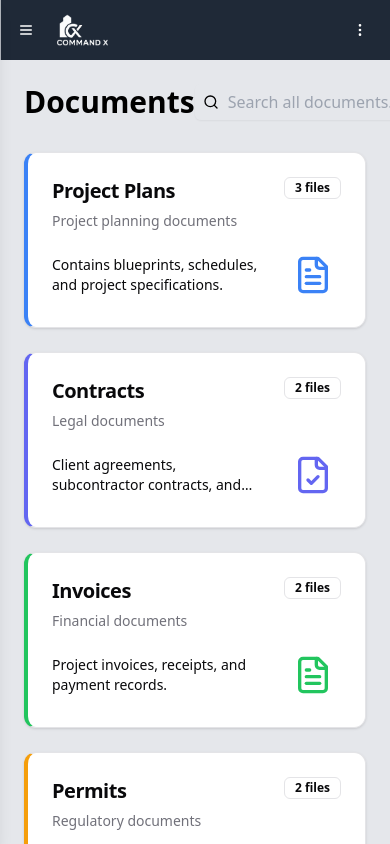
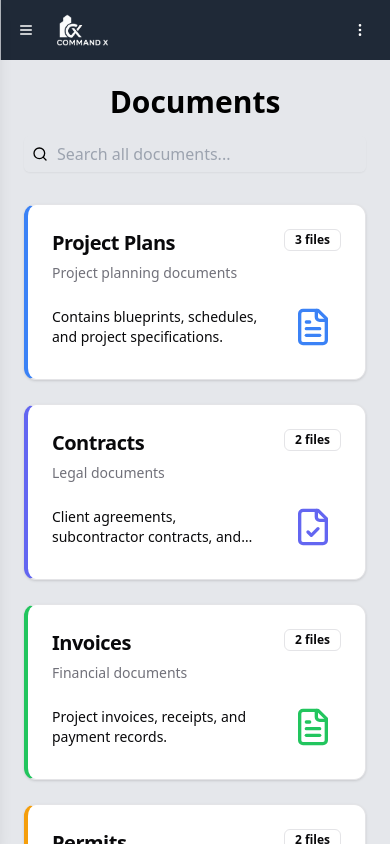
Before and after one commit to Smoothestguy/command-x, a React (Vite) app in the folder ubuntu/command-x-frontend/: page /documents in a window 390 px wide. Built offline with nearby package versions, Linux system fonts and the light colour scheme; sample sign-in values are in the browser's storage.

Commit message:
Center Documents page title at the top and optimize search box for mobile

```diff
--- a/ubuntu/command-x-frontend/src/pages/DocumentsPage.tsx
+++ b/ubuntu/command-x-frontend/src/pages/DocumentsPage.tsx
@@ -957,13 +957,14 @@ const DocumentsPage: React.FC = () => {
 
   return (
     <div className="p-4 md:p-8 max-w-7xl mx-auto">
-      <div className="flex justify-between items-center mb-8">
-        <h1 className="text-3xl font-bold">Documents</h1>
-        <div className="relative">
+      {/* Mobile-optimized header with centered title */}
+      <div className="flex flex-col mb-8">
+        <h1 className="text-3xl font-bold text-center mb-4">Documents</h1>
+        <div className="relative w-full max-w-md mx-auto">
           <Search className="absolute left-2 top-2.5 h-4 w-4 text-muted-foreground" />
           <Input
             placeholder="Search all documents..."
-            className="pl-8 w-[250px]"
+            className="pl-8 w-full"
             value={searchTerm}
             onChange={(e) => setSearchTerm(e.target.value)}
           />
```
